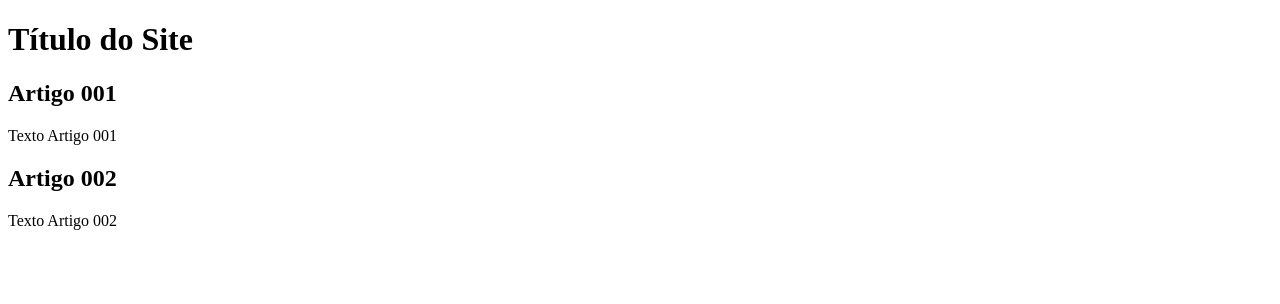
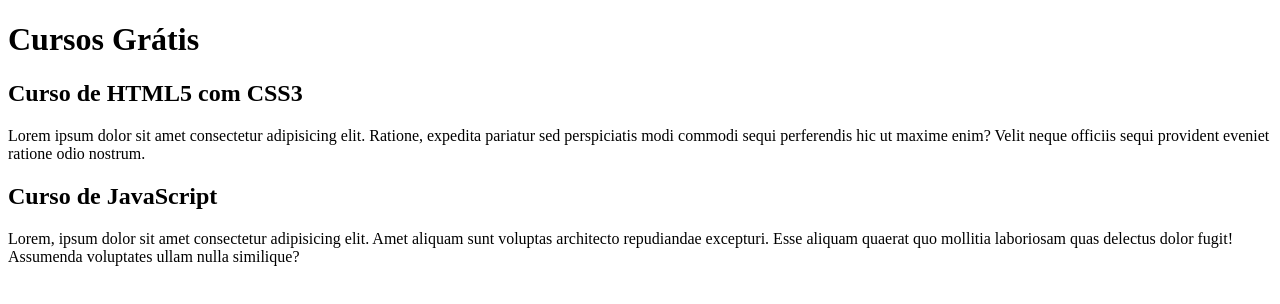
Before and after one commit to HenriqueVAvelar/projeto-site, a plain HTML site: page index.html in a window 1280 px wide. Drawn offline with Linux system fonts and the light colour scheme.

Commit message:
comecei a escrever o conteúdo

```diff
--- a/index.html
+++ b/index.html
@@ -9,15 +9,15 @@
 <body>
     <main>
         <header>
-            <h1>Título do Site</h1>
+            <h1>Cursos Grátis</h1>
         </header>
         <article>
-            <h2>Artigo 001</h2>
-            <p>Texto Artigo 001</p>
+            <h2>Curso de HTML5 com CSS3</h2>
+            <p>Lorem ipsum dolor sit amet consectetur adipisicing elit. Ratione, expedita pariatur sed perspiciatis modi commodi sequi perferendis hic ut maxime enim? Velit neque officiis sequi provident eveniet ratione odio nostrum.</p>
         </article>
         <article>
-            <h2>Artigo 002</h2>
-            <p>Texto Artigo 002</p>
+            <h2>Curso de JavaScript</h2>
+            <p>Lorem, ipsum dolor sit amet consectetur adipisicing elit. Amet aliquam sunt voluptas architecto repudiandae excepturi. Esse aliquam quaerat quo mollitia laboriosam quas delectus dolor fugit! Assumenda voluptates ullam nulla similique?</p>
         </article>
     </main>
 </body>
```
